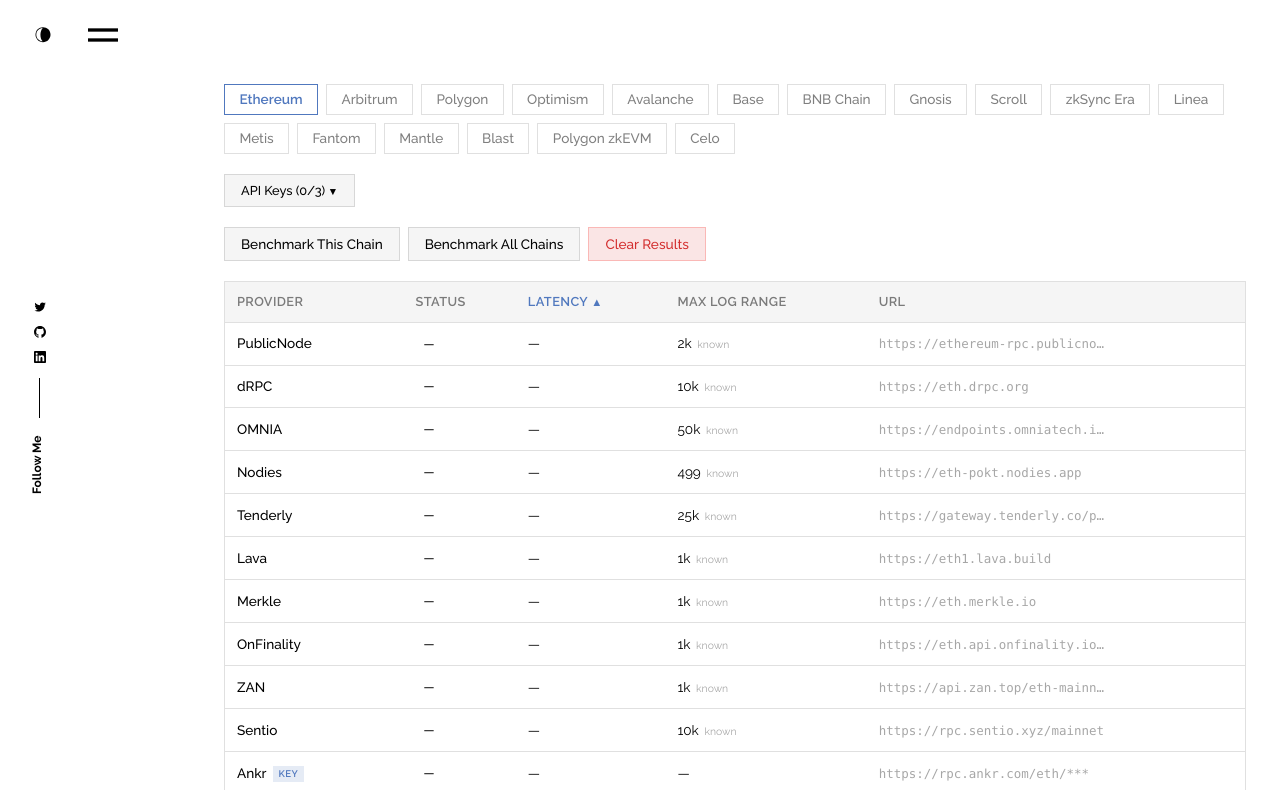
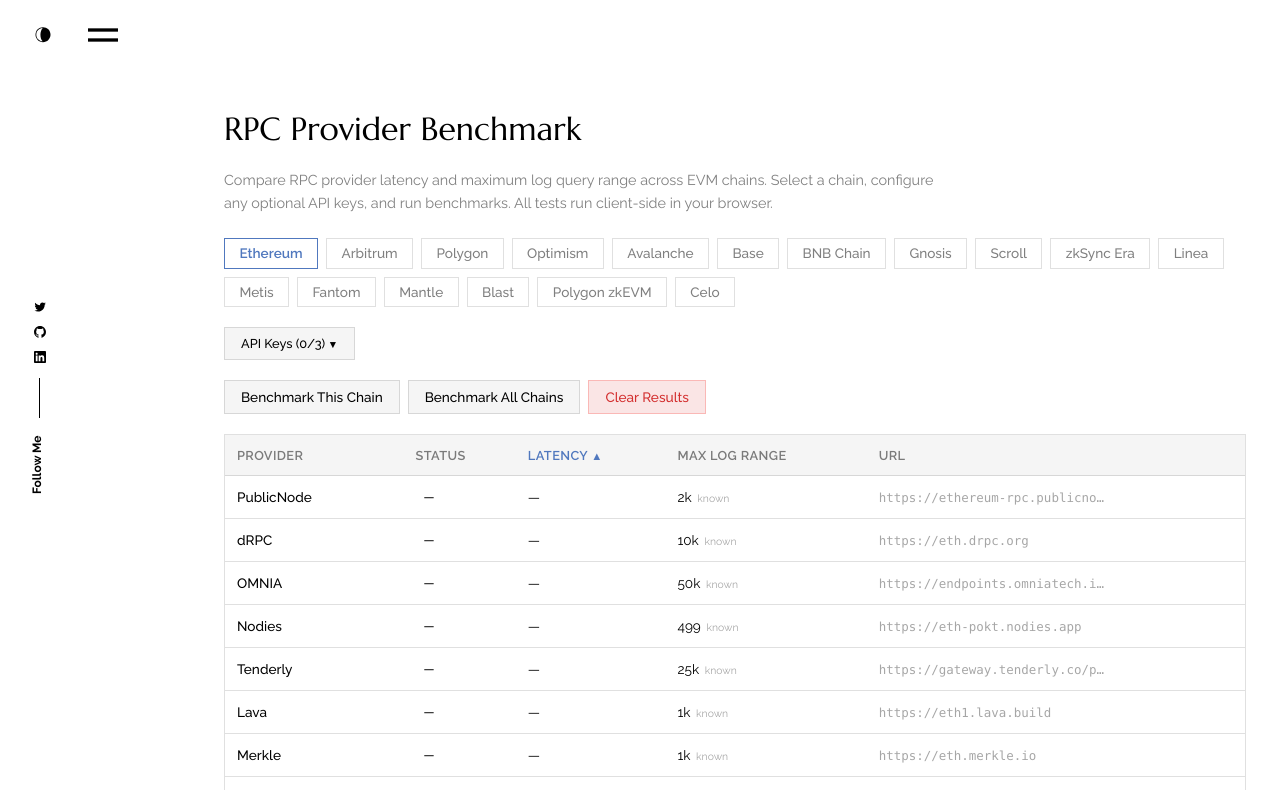
Before and after one commit to JTraversa/rpc-benchmark-dashboard, a React (Vite) app: page / in a window 1280 px wide. Shown: the top 798 px of the page. Built offline with nearby package versions, Linux system fonts and the light colour scheme.

Commit message:
description

```diff
--- a/src/App.css
+++ b/src/App.css
@@ -34,6 +34,26 @@
   left: 0;
   top: 0;
   height: 100%;
+}
+
+/* Page Intro */
+.page-intro {
+  margin-bottom: 1.5rem;
+}
+
+.page-intro h1 {
+  font-family: 'Marcellus', serif;
+  font-size: 2rem;
+  font-weight: 400;
+  color: var(--text-primary);
+  margin-bottom: 0.5rem;
+}
+
+.page-intro p {
+  color: var(--text-secondary);
+  font-size: 0.9rem;
+  line-height: 1.6;
+  max-width: 720px;
 }
 
 /* Header */
--- a/src/App.jsx
+++ b/src/App.jsx
@@ -23,6 +23,12 @@
       <Header />
       <Socialicons />
       <main className="main">
+        <div className="page-intro">
+          <h1>RPC Provider Benchmark</h1>
+          <p>
+            Compare RPC provider latency and maximum log query range across EVM chains. Select a chain, configure any optional API keys, and run benchmarks. All tests run client-side in your browser.
+          </p>
+        </div>
         <ChainSelector selected={selectedChain} onSelect={setSelectedChain} />
         <ApiKeySettings apiKeys={apiKeys} onSave={handleSaveKeys} />
         <BenchmarkRunner
```
